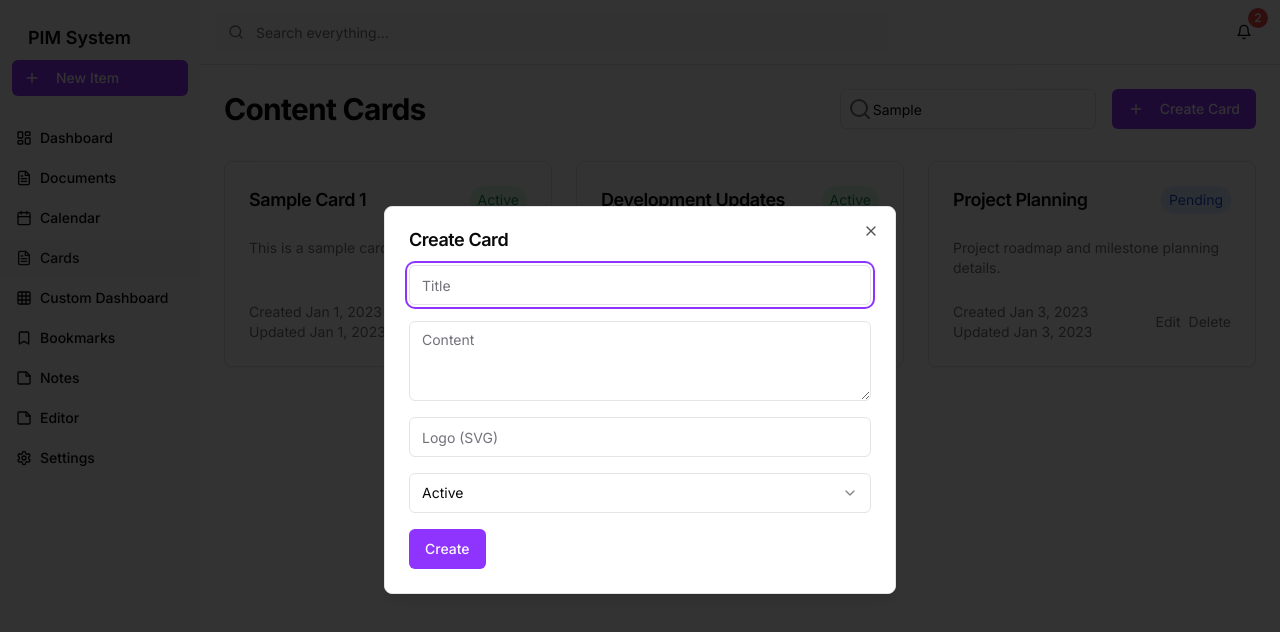
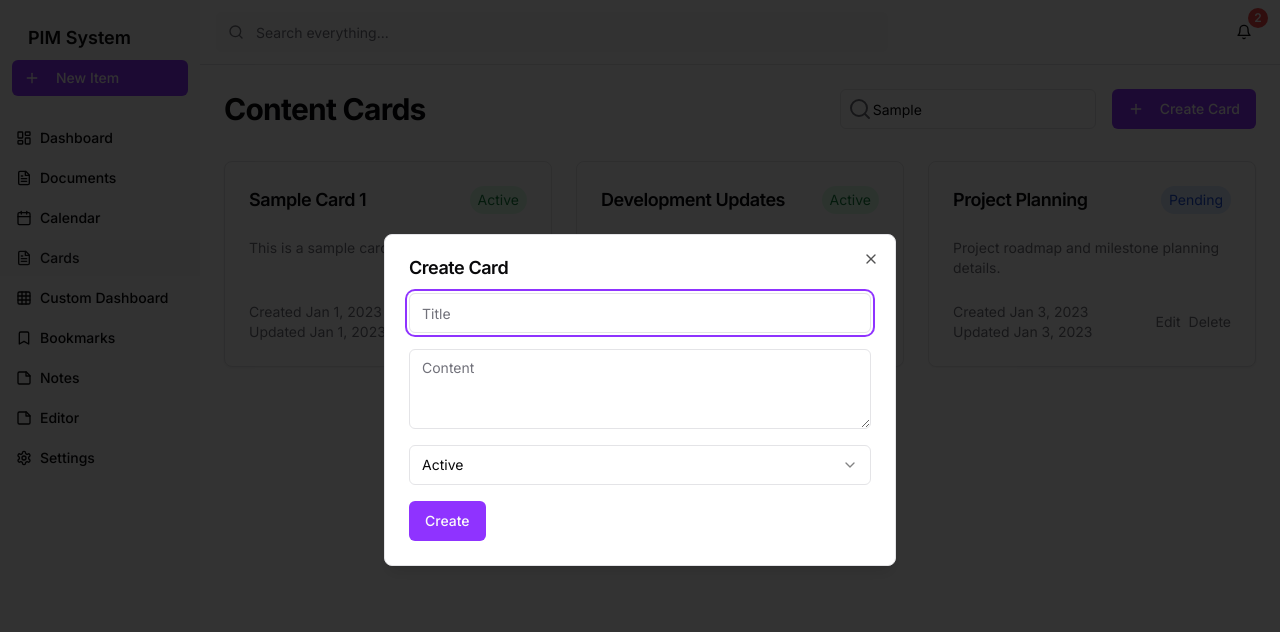
Before and after one commit to fallrising/easy-pkms, a Next.js app: page /cards in a window 1280 px wide. Both pictures are taken after typing "Sample" into the empty fields and a click on the button "Create Card". Shown: the top 632 px of the page. Built offline with nearby package versions, Linux system fonts and the light colour scheme.

Commit message:
remove all logo.

```diff
--- a/components/features/cards/content-card.tsx
+++ b/components/features/cards/content-card.tsx
@@ -9,7 +9,6 @@ import { format } from "date-fns"
 interface ContentCardProps extends CardType {
     onEdit?: (id: string, card: Partial<CardType>) => void
     onDelete?: (id: string) => void
-    type?: 'document' | 'image' | 'video' | 'audio' | 'code' | 'folder' | string
 }
 
 export function ContentCard({
@@ -17,7 +16,6 @@ export function ContentCard({
                                 title,
                                 content,
                                 status,
-                                type, // Add this prop
                                 createdAt,
                                 updatedAt,
                                 onEdit,
--- a/components/features/cards/edit-card-dialog.tsx
+++ b/components/features/cards/edit-card-dialog.tsx
@@ -15,7 +15,6 @@ interface EditCardDialogProps {
     id: string
     title: string
     content: string
-    logo: string
     status: string
   } | null
   onClose: () => void
@@ -27,7 +26,6 @@ export function EditCardDialog({ card, onClose, onUpdate, onCreate }: EditCardDi
   const [formData, setFormData] = useState(card || {
     title: '',
     content: '',
-    logo: '',
     status: 'active'
   })
 
@@ -67,11 +65,6 @@ export function EditCardDialog({ card, onClose, onUpdate, onCreate }: EditCardDi
             value={formData.content}
             onChange={(e) => setFormData({ ...formData, content: e.target.value })}
           />
-          <Input
-            placeholder="Logo (SVG)"
-            value={formData.logo}
-            onChange={(e) => setFormData({ ...formData, logo: e.target.value })}
-          />
           <Select
             value={formData.status}
             onValueChange={(value) => setFormData({ ...formData, status: value })}
```
